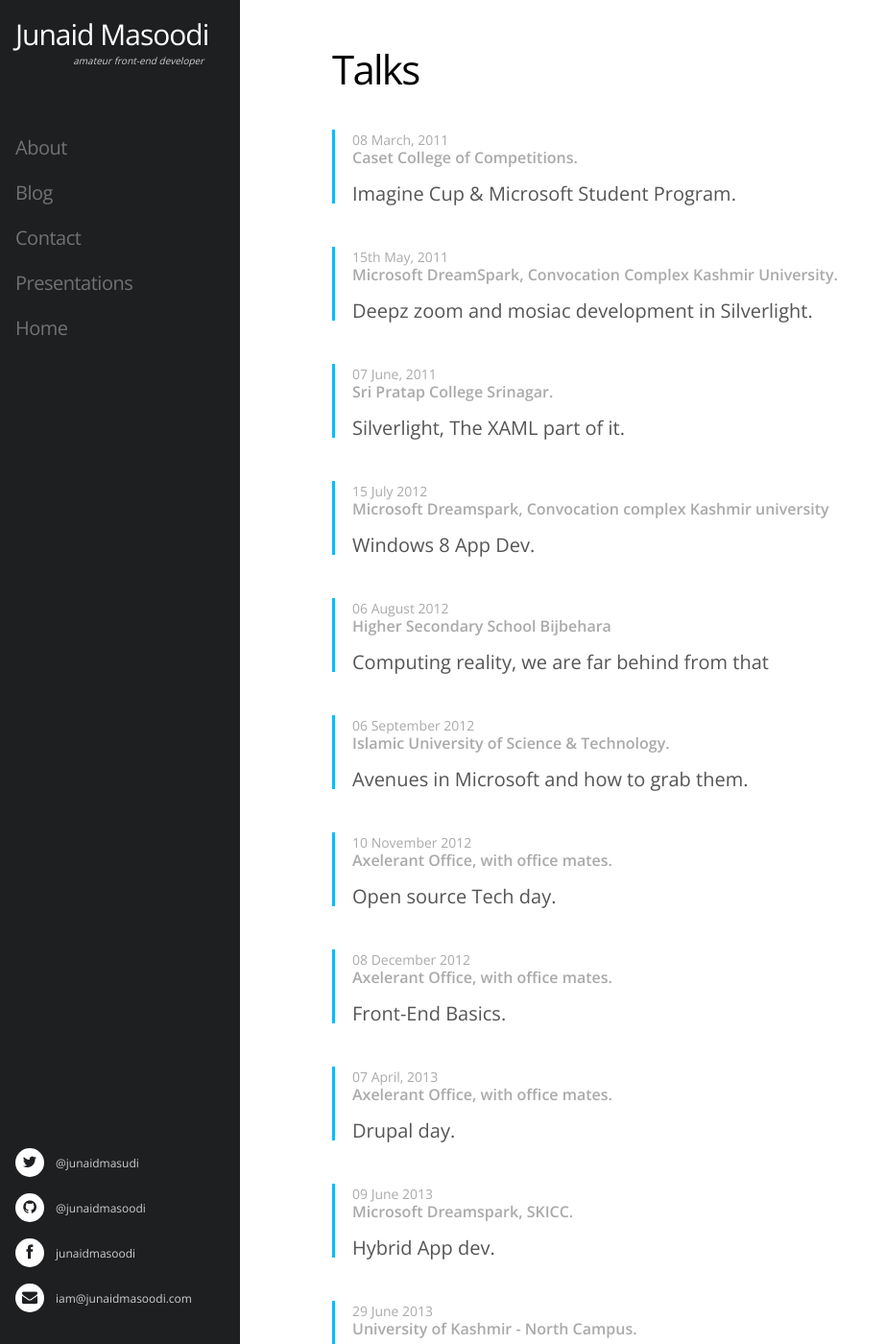
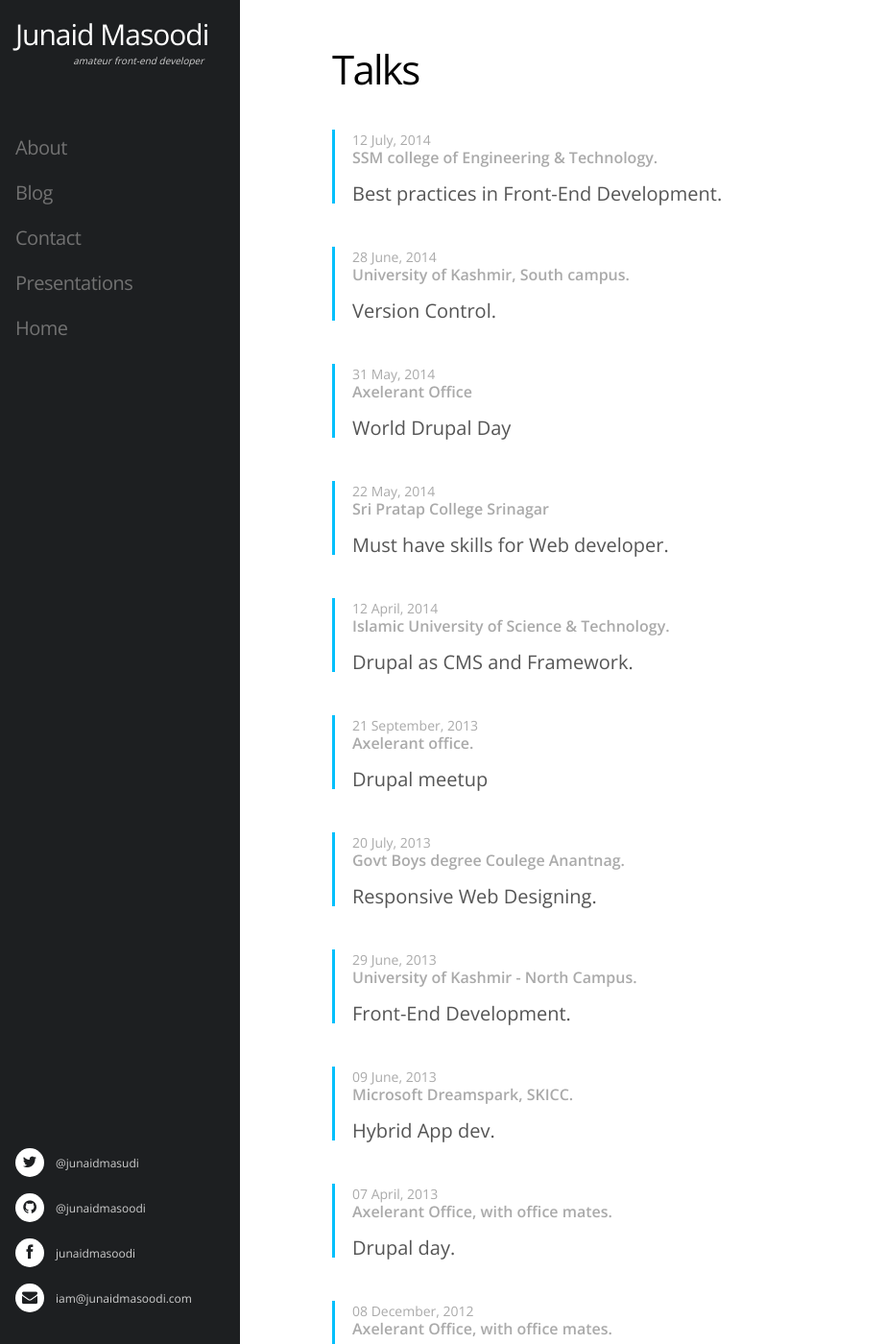
Before and after one commit to junaidmasoodi/junaidmasoodi.github.com, a Jekyll site: the page built from talks.md, in a window 1280 px wide and 1400 px high. Shown: the whole window at 96% size, without its empty margins (0-922 px from the left). Built offline with Jekyll 4.4.1, drawn with Linux system fonts in a browser that asks for light colours; nearby versions of some CDN libraries; some of the changed text lies outside the part shown.

Commit message:
optimizing

```diff
--- a/_includes/header.html
+++ b/_includes/header.html
@@ -27,9 +27,6 @@
         </svg>
       </a>
       <div class="trigger">
-<!--        {% for page in site.pages %}
-          <a class="page-link" href="{{ page.url | prepend: site.baseurl }}">{{ page.title }}</a>
-        {% endfor %} -->
 
           <a class="page-link" href="/about/">About</a>
 
--- a/talks.md
+++ b/talks.md
@@ -3,10 +3,101 @@
 title: Talks
 permalink: /talks/
 ---
+
 <div class="talks">
-<div class="timed">08 March, 2011</div>
-<h6>Caset College of Competitions.</h6>
-<h4>Imagine Cup &amp; Microsoft Student Program.</h4>
+<div class="timed">12 July, 2014</div>
+<h6>SSM college of Engineering &amp; Technology.</h6>
+<h4>Best practices in Front-End Development.</h4>
+</div>
+
+<div class="talks">
+<div class="timed">28 June, 2014</div>
+<h6>University of Kashmir, South campus.</h6>
+<h4>Version Control.</h4>
+</div>
+
+<div class="talks">
+<div class="timed">31 May, 2014</div>
+<h6>Axelerant Office</h6>
+<h4>World Drupal Day</h4>
+</div>
+
+<div class="talks">
+<div class="timed">22 May, 2014</div>
+<h6>Sri Pratap College Srinagar</h6>
+<h4>Must have skills for Web developer.</h4>
+</div>
+
+<div class="talks">
+<div class="timed">12 April, 2014</div>
+<h6>Islamic University of Science &amp; Technology.</h6>
+<h4>Drupal as CMS and Framework.</h4>
+</div>
+
+<div class="talks">
+<div class="timed">21 September, 2013</div>
+<h6>Axelerant office.</h6>
+<h4>Drupal meetup</h4>
+</div>
+
+<div class="talks">
+<div class="timed">20 July, 2013</div>
+<h6>Govt Boys degree Coulege Anantnag.</h6>
+<h4>Responsive Web Designing.</h4>
+</div>
+
+<div class="talks">
+<div class="timed">29 June, 2013</div>
+<h6>University of Kashmir - North Campus.</h6>
+<h4>Front-End Development.</h4>
+</div>
+
+<div class="talks">
+<div class="timed">09 June, 2013</div>
+<h6>Microsoft Dreamspark, SKICC.</h6>
+<h4>Hybrid App dev.</h4>
+</div>
+
+<div class="talks">
+<div class="timed">07 April, 2013</div>
+<h6>Axelerant Office, with office mates.</h6>
+<h4>Drupal day.</h4>
+</div>
+
+<div class="talks">
+<div class="timed">08 December, 2012</div>
+<h6>Axelerant Office, with office mates.</h6>
+<h4>Front-End Basics.</h4>
+</div>
+
+<div class="talks">
+<div class="timed">10 November, 2012</div>
+<h6>Axelerant Office, with office mates.</h6>
+<h4>Open source Tech day.</h4>
+</div>
+
+<div class="talks">
+<div class="timed">06 September, 2012</div>
+<h6>Islamic University of Science &amp; Technology.</h6>
+<h4>Avenues in Microsoft and how to grab them.</h4>
+</div>
+
+<div class="talks">
+<div class="timed">06 August, 2012</div>
+<h6>Higher Secondary School Bijbehara</h6>
+<h4>Computing reality, we are far behind from that</h4>
+</div>
+
+<div class="talks">
+<div class="timed">15 July, 2012</div>
+<h6>Microsoft Dreamspark, Convocation complex Kashmir university</h6>
+<h4>Windows 8 App Dev.</h4>
+</div>
+
+<div class="talks">
+<div class="timed">07 June, 2011</div>
+<h6>Sri Pratap College Srinagar.</h6>
+<h4>Silverlight, The XAML part of it.</h4>
 </div>
 
 <div class="talks">
@@ -16,91 +107,7 @@
 </div>
 
 <div class="talks">
-<div class="timed">07 June, 2011</div>
-<h6>Sri Pratap College Srinagar.</h6>
-<h4>Silverlight, The XAML part of it.</h4>
+<div class="timed">08 March, 2011</div>
+<h6>Caset College of Competitions.</h6>
+<h4>Imagine Cup &amp; Microsoft Student Program.</h4>
 </div>
-
-<div class="talks">
-<div class="timed">15 July 2012</div>
-<h6>Microsoft Dreamspark, Convocation complex Kashmir university</h6>
-<h4>Windows 8 App Dev.</h4>
-</div>
-
-<div class="talks">
-<div class="timed">06 August 2012</div>
-<h6>Higher Secondary School Bijbehara</h6>
-<h4>Computing reality, we are far behind from that</h4>
-</div>
-
-<div class="talks">
-<div class="timed">06 September 2012</div>
-<h6>Islamic University of Science &amp; Technology.</h6>
-<h4>Avenues in Microsoft and how to grab them.</h4>
-</div>
-
-<div class="talks">
-<div class="timed">10 November 2012</div>
-<h6>Axelerant Office, with office mates.</h6>
-<h4>Open source Tech day.</h4>
-</div>
-
-<div class="talks">
-<div class="timed">08 December 2012</div>
-<h6>Axelerant Office, with office mates.</h6>
-<h4>Front-End Basics.</h4>
-</div>
-
-<div class="talks">
-<div class="timed">07 April, 2013</div>
-<h6>Axelerant Office, with office mates.</h6>
-<h4>Drupal day.</h4>
-</div>
-
-<div class="talks">
-<div class="timed">09 June 2013</div>
-<h6>Microsoft Dreamspark, SKICC.</h6>
-<h4>Hybrid App dev.</h4>
-</div>
-
-<div class="talks">
-<div class="timed">29 June 2013</div>
-<h6>University of Kashmir - North Campus.</h6>
-<h4>Front-End Development.</h4>
-</div>
-
-<div class="talks">
-<div class="timed">20 July 2013</div>
-<h6>Govt Boys degree Coulege Anantnag.</h6>
-<h4>Responsive Web Designing.</h4>
-</div>
-
-<div class="talks">
-<div class="timed">21 September, 2013</div>
-<h6>Axelerant office.</h6>
-<h4>Drupal meetup</h4>
-</div>
-
-<div class="talks">
-<div class="timed">12 April 2014</div>
-<h6>Islamic University of Science &amp; Technology.</h6>
-<h4>Drupal as CMS and Framework.</h4>
-</div>
-
-<div class="talks">
-<div class="timed">22 May 2014</div>
-<h6>Sri Pratap College Srinagar</h6>
-<h4>Must have skills for Web developer.</h4>
-</div>
-
-<div class="talks">
-<div class="timed">28 June 2014</div>
-<h6>University of Kashmir, South campus.</h6>
-<h4>Version Control.</h4>
-</div>
-
-<div class="talks">
-<div class="timed">12 July 2014</div>
-<h6>SSM college of Engineering &amp; Technology.</h6>
-<h4>Best practices in Front-End Development.</h4>
-</div>
```
Also changed, not shown: _includes/footer.html (+0 -11 lines), _includes/head.html (+0 -12 lines), _layouts/default.html (+12 -0 lines), README.md.
